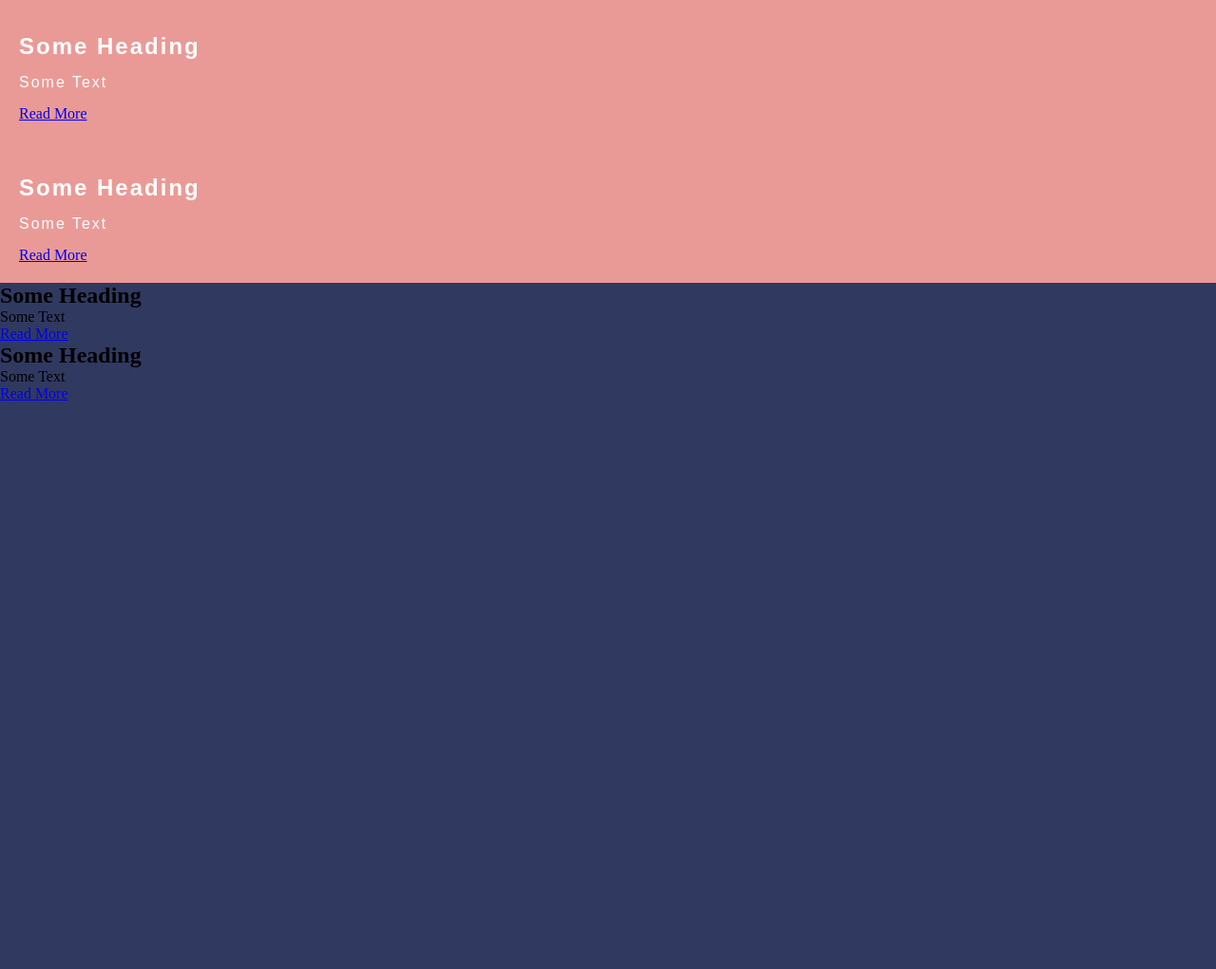
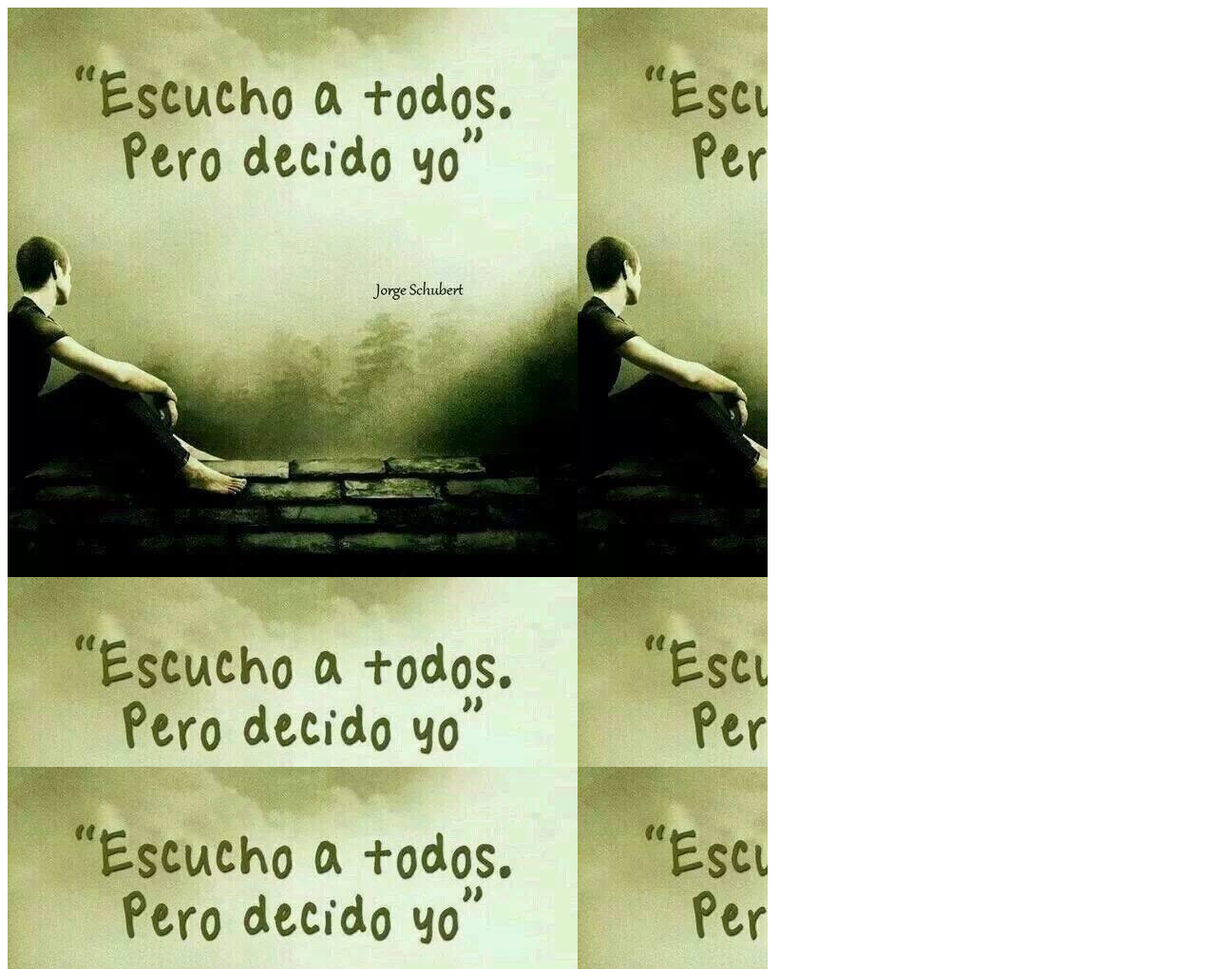
Before and after one commit to ElideZavala/Sass-, a website: page Ressourse-Files/up/index.html in a window 1280 px wide. Shown: the top 1021 px of the page at 95% size. Before the commit the page ends 800 px from the top, so only its background shows below. Drawn offline with Linux system fonts and the light colour scheme.

Commit message:
@eacg part-1

```diff
--- /dev/null
+++ b/Ressourse-Files/sass/_lesson-14-each.scss
@@ -0,0 +1,57 @@
+// Lesson 14 -> @each Rule
+section {
+	div {
+		height: 50rem;
+		width: 50rem;
+	}
+}
+
+// section {
+// 	.ballet {
+// 		background-image: url("../img/universo.jpg");
+// 		background: no-repeat;
+// 		background-size: cover;
+// 		background-position: center;
+// 	}
+
+// 	.cat {
+// 		background-image: url("../img/mi\ amor.jpg");
+// 		background: no-repeat;
+// 		background-size: cover;
+// 		background-position: center;
+
+// 	}
+// 	.gramophone {
+// 		background-image: url("../img/Screenshot_2020-11-20-11-59-37-486_com.instagram.android.jpg");
+// 		background: no-repeat;
+// 		background-size: cover;
+// 		background-position: center;
+
+// 	}
+// 	.sparrow {
+// 		background-image: url("../img/eoe.jpg");
+// 		background: no-repeat;
+// 		background-size: cover;
+// 		background-position: center;
+// 	}
+// 	.sunset {
+// 		background-image: url("../img/Mucha\ gente\ tuvo\ que\ cambiar\ sus\ computadoras\ estos\ meses.jfif");
+// 		background: no-repeat;
+// 		background-size: cover;
+// 		background-position: center;
+// 	}
+// 	.turkey {
+// 		background-image: url("../img/90948928_1636352696542799_6025612307655032832_o.jpg");
+// 		background: no-repeat;
+// 		background-size: cover;
+// 		background-position: center;
+// 	}
+// }
+
+// Method 2
+$bg-pics: (ballet, cat, gramophone, sparrow, sunset, turkey);
+@each $bg-divs in $bg-pics {
+	.#{$bg-divs} {
+		background-image: url('../img/eoe.jpg');
+	}
+}
--- a/Ressourse-Files/sass/style.scss
+++ b/Ressourse-Files/sass/style.scss
@@ -76,9 +76,9 @@ $colors: (
 // 	background-color: map-get($colors, color-secondary3);
 // }
 
-body {
-	background-color: map-get($colors, color-primary);
-}
+// body {
+// 	background-color: map-get($colors, color-primary);
+// }
 
 // Element Nesting
 
@@ -153,8 +153,9 @@ body {
 	Partials and Imports (at import rule => @import)
 */
 
-@import "reset";
+// @import "reset";
 
-@import "lesson-10-functions";
-@import "lesson-11-mixins";
-@import "lesson-13-extend";
+// @import "lesson-10-functions";
+// @import "lesson-11-mixins";
+// @import "lesson-13-extend";
+@import "lesson-14-each";
--- a/Ressourse-Files/up/index.html
+++ b/Ressourse-Files/up/index.html
@@ -17,7 +17,7 @@
 			<h2>Article Title</h2>
 		</article> -->
 
-		<section class="section-1">
+		<!-- <section class="section-1">
 			<div class="section-1__content">
 				<h2 class="section-1__content--title">Some Heading</h2>
 				<p class="section-1__content--para">Some Text</p>
@@ -41,6 +41,16 @@
 				<p class="section-2__content--para">Some Text</p>
 				<a href="#" class="section-2__content--link">Read More</a>
 			</div>
+		</section> -->
+
+		<!-- Lesson 14 => @each Rule -->
+		<section>
+			<div class="ballet"></div>
+			<div class="cat"></div>
+			<div class="gramophone"></div>
+			<div class="sparrow"></div>
+			<div class="sunset"></div>
+			<div class="turkey"></div>
 		</section>
 	</body>
 </html>
```
Also changed, not shown: Ressourse-Files/up/css/style.css, Ressourse-Files/up/img/85052387_2094471307589633_8714057819709505536_n.jpg (added), Ressourse-Files/up/img/90948928_1636352696542799_6025612307655032832_o.jpg (added), Ressourse-Files/up/img/Mi publicación.jpg (added), Ressourse-Files/up/img/Mucha gente tuvo que cambiar sus computadoras estos meses.jfif (added), Ressourse-Files/up/img/Screenshot_2020-11-20-11-59-37-486_com.instagram.android.jpg (added), Ressourse-Files/up/img/Screenshot_2020-12-31-03-59-36-213_com.instagram.android.jpg (added), Ressourse-Files/up/img/eoe.jpg (added), Ressourse-Files/up/img/mi amor.jpg (added), Ressourse-Files/up/img/universo.jpg (added), 2 other files.
